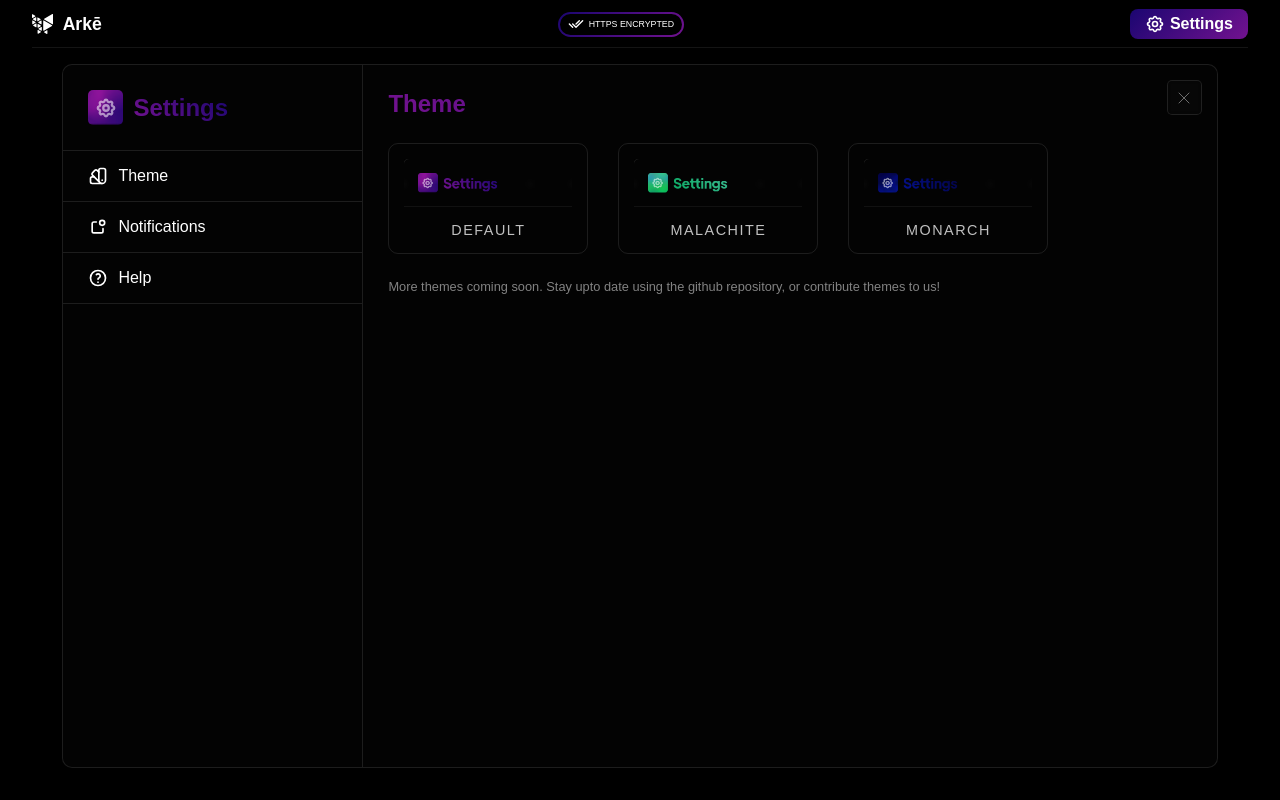
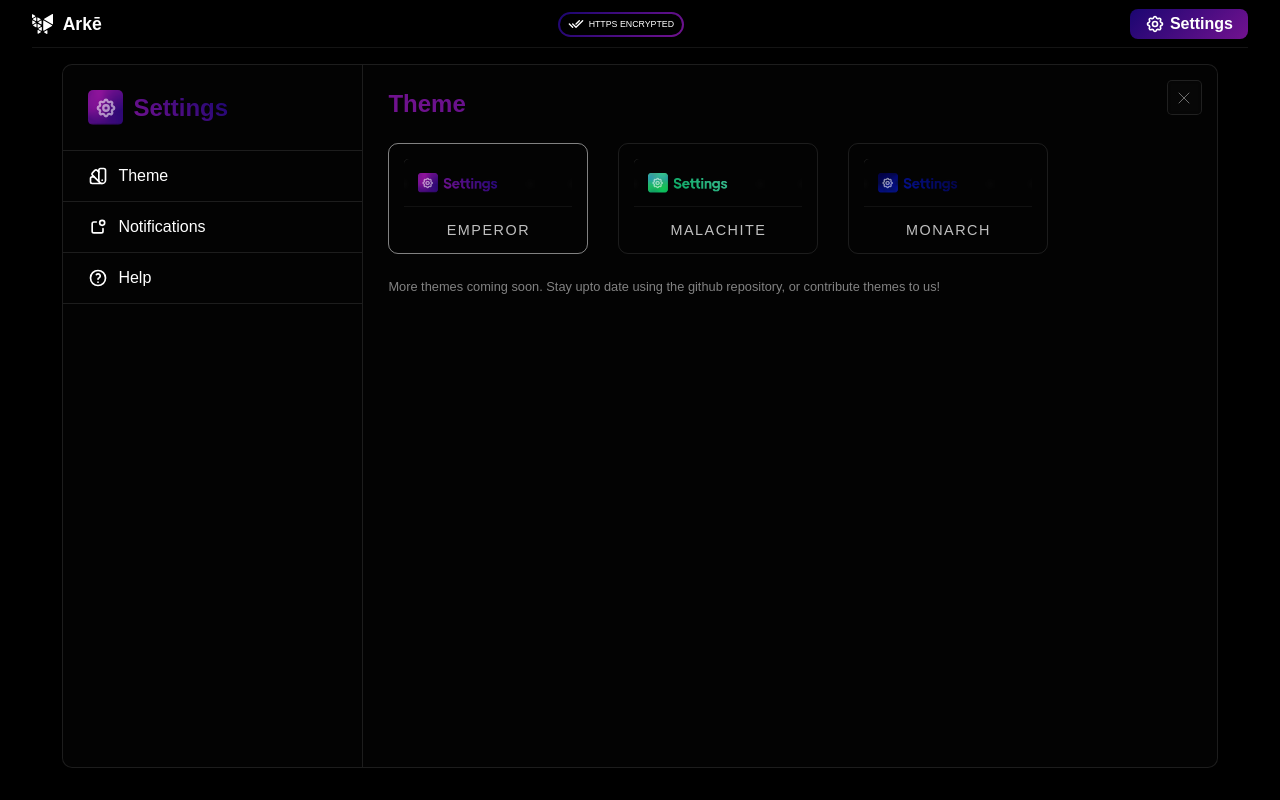
Before and after one commit to Hasala2002/arke, a React (Vite) app: page /settings/theme in a window 1280 px wide. Built offline with nearby package versions, Linux system fonts and the light colour scheme; no server answers; a small style sheet from the web is missing.

Commit message:
changed settings theme name

```diff
--- a/package.json
+++ b/package.json
@@ -13,6 +13,7 @@
     "@emoji-mart/react": "^1.1.1",
     "@tabler/icons": "^1.116.1",
     "dayjs": "^1.11.7",
+    "emoji-mart": "^5.5.2",
     "emoji-picker-react": "^4.4.7",
     "react": "^18.2.0",
     "react-dom": "^18.2.0",
--- a/src/components/app-components/chat-components/SendArea.jsx
+++ b/src/components/app-components/chat-components/SendArea.jsx
@@ -3,6 +3,10 @@ import React, { useEffect, useRef, useState } from 'react'
 import { useArke } from '../../utilities/Arke.Context'
 import * as styles from "./styles/SendArea.module.scss"
 import { v4 as uuidv4 } from 'uuid';
+
+import data from '@emoji-mart/data'
+import Picker from '@emoji-mart/react'
+
 const SendArea = () => {
 
   const input = useRef(null)
@@ -75,6 +79,9 @@ const SendArea = () => {
         <textarea ref={input} style={{ height: 18 }} onKeyDown={(e) => { handleKeyPress(e) }} resize="none" placeholder={`Message @${currentUser ? currentUser.roomName : "myRoom"} here. Say Howdy! 🤠`} />
       </div>
       <div className={styles.sendAreaBtn}>
+        <div className={styles.emojiKeyboard}>
+          {/* <Picker data={data} onEmojiSelect={console.log} /> */}
+        </div>
         <IconMoodTongueWink2 size={22} />
       </div>
       {/* <div className={styles.sendAreaBtn}>
--- a/src/components/app-components/chat-components/styles/SendArea.module.scss
+++ b/src/components/app-components/chat-components/styles/SendArea.module.scss
@@ -1,6 +1,6 @@
 @import "../../../../assets/colors.scss";
 
-@mixin ReplyContainer{
+@mixin ReplyContainer {
   position: absolute;
   top: -200%;
   left: 50%;
@@ -22,7 +22,7 @@
   z-index: 10;
   transition: 0.1s ease-in;
 
-  &::before{
+  &::before {
     content: "";
     left: 5%;
     right: 0;
@@ -39,17 +39,17 @@
     position: absolute;
   }
 
-  .chatMessage{
+  .chatMessage {
     display: flex;
     flex-direction: column;
     flex: 1;
     gap: 5px;
-    .sender{
+    .sender {
       font-size: 0.8em;
     }
-    .message{
+    .message {
       font-size: 0.9em;
-      overflow:hidden;
+      overflow: hidden;
       max-height: 8rem;
       -webkit-box-orient: vertical;
       display: block;
@@ -60,7 +60,7 @@
     }
   }
 
-  .closeReply{
+  .closeReply {
     width: 35px;
     height: 35px;
     border: 1px solid rgba(255, 255, 255, 0.1);
@@ -74,18 +74,18 @@
   }
 }
 
-.sendTextArea{
+.sendTextArea {
   flex: 1;
   height: 100%;
   display: flex;
   align-items: center;
   position: relative;
 
-  .ReplyContainer{
+  .ReplyContainer {
     @include ReplyContainer();
   }
 
-  .ReplyContainerClosed{
+  .ReplyContainerClosed {
     @include ReplyContainer();
     opacity: 0;
     pointer-events: none;
@@ -93,7 +93,7 @@
   }
 }
 
-textarea{
+textarea {
   // height: fit-content;
   resize: none;
   background: transparent;
@@ -105,7 +105,7 @@ textarea{
   position: relative;
 }
 
-textarea:focus{
+textarea:focus {
   border: none;
   outline-width: 0px;
 }
@@ -124,17 +124,25 @@ textarea::-webkit-scrollbar-thumb {
   border-radius: 50px;
 }
 
-.sendAreaBtn{
+.sendAreaBtn {
   height: 100%;
   width: 60px;
   border-left: 1px solid rgba(255, 255, 255, 0.1);
   display: grid;
   place-items: center;
+  position: relative;
   cursor: pointer;
-  svg{
+  svg {
     color: $offset-color;
-    *{
+    * {
       color: $offset-color;
     }
   }
 }
+
+.emojiKeyboard {
+  position: absolute;
+  bottom: 70px;
+  right: 0%;
+  // transform: translateX(50%);
+}
--- a/src/components/app-components/settings-components/ThemeSettings.jsx
+++ b/src/components/app-components/settings-components/ThemeSettings.jsx
@@ -4,26 +4,32 @@ import * as styles from "./styles/SettingsComponent.module.scss"
 
 const ThemeSettings = () => {
 
-    const { setTheme } = useSettings()
+    const { theme, setTheme } = useSettings()
 
     const setSelectedTheme = (theme) => {
         setTheme(theme)
-        localStorage.setItem("theme",theme)
+        localStorage.setItem("theme", theme)
     }
 
     return (
         <div className={styles.SettingsContainer}>
             <h2>Theme</h2>
             <div className={styles.Themes}>
-            <div className={styles.Theme} onClick={()=>{setSelectedTheme("default")}}>
+                <div className={styles.Theme}
+                    style={{ borderColor: theme === "default" ? "rgba(255, 255, 255, 0.5)" : "rgba(255, 255, 255, 0.1)" }}
+                    onClick={() => { setSelectedTheme("default") }}>
                     <img src="/theme_previews/def-pre.png" alt="Default Theme" />
-                <span>Default</span>
+                    <span>Emperor</span>
                 </div>
-            <div className={styles.Theme} onClick={()=>{setSelectedTheme("malachite")}}>
+                <div className={styles.Theme}
+                    style={{ borderColor: theme === "malachite" ? "rgba(255, 255, 255, 0.5)" : "rgba(255, 255, 255, 0.1)" }}
+                    onClick={() => { setSelectedTheme("malachite") }}>
                     <img src="/theme_previews/mal-pre.png" alt="Malachite Theme" />
                     <span>Malachite</span>
                 </div>
-            <div className={styles.Theme} onClick={()=>{setSelectedTheme("monarch")}}>
+                <div className={styles.Theme}
+                    style={{ borderColor: theme === "monarch" ? "rgba(255, 255, 255, 0.5)" : "rgba(255, 255, 255, 0.1)" }}
+                    onClick={() => { setSelectedTheme("monarch") }}>
                     <img src="/theme_previews/mon-pre.png" alt="Monarch Theme" />
                     <span>Monarch</span>
                 </div>
--- a/src/components/app-components/settings-components/styles/SettingsComponent.module.scss
+++ b/src/components/app-components/settings-components/styles/SettingsComponent.module.scss
@@ -1,30 +1,30 @@
 @import "../../../../assets/colors.scss";
 
-.SettingsContainer{
+.SettingsContainer {
   width: 100%;
   height: 100%;
 
-    h2{
+  h2 {
     background: main-gradient(45deg);
     background-clip: text;
     -webkit-background-clip: text;
     -webkit-text-fill-color: transparent;
   }
 
-    h3{
+  h3 {
     opacity: 0.8;
     margin-top: 25px;
     margin-bottom: 10px;
   }
 
-    span{
+  span {
     // margin-top: 25px;
     font-weight: 300;
     font-size: 0.8rem;
     opacity: 0.75;
   }
 
-    p{
+  p {
     margin-top: 25px;
     font-weight: 300;
     font-size: 0.8rem;
@@ -32,31 +32,35 @@
   }
 }
 
-.Themes{
+.Themes {
   width: 100%;
   display: flex;
   flex-wrap: wrap;
   gap: 30px;
   margin-top: 25px;
 
-    .Theme{
+  .Theme {
     width: 200px;
     // height: 150px;
     border-radius: 10px;
-        border: 1px solid rgba(255, 255, 255, 0.1);
+    // border: 1px solid rgba(255, 255, 255, 0.1);
+    border-width: 1px;
+    border-style: solid;
+    border-color: rgba(255, 255, 255, 0.1);
+    transition: border-color 0.3s cubic-bezier(1, -0.03, 0.29, 0.96);
     display: flex;
     flex-direction: column;
     align-items: center;
     padding: 15px;
     cursor: pointer;
 
-        img{
+    img {
       width: 100%;
       height: auto;
       margin-bottom: 15px;
     }
 
-        span{
+    span {
       font-weight: 300;
       text-transform: uppercase;
       letter-spacing: 1.5px;
@@ -65,7 +69,7 @@
   }
 }
 
-input[type=checkbox]{
+input[type="checkbox"] {
   height: 0;
   width: 0;
   visibility: hidden;
@@ -85,7 +89,7 @@ label {
 }
 
 label:after {
-	content: '';
+  content: "";
   position: absolute;
   top: 3.25px;
   left: 2.5px;
```
Also changed, not shown: 1 other file (tests, documents, lock files or other folders). Lines whose indentation alone changed are shown as unchanged.
